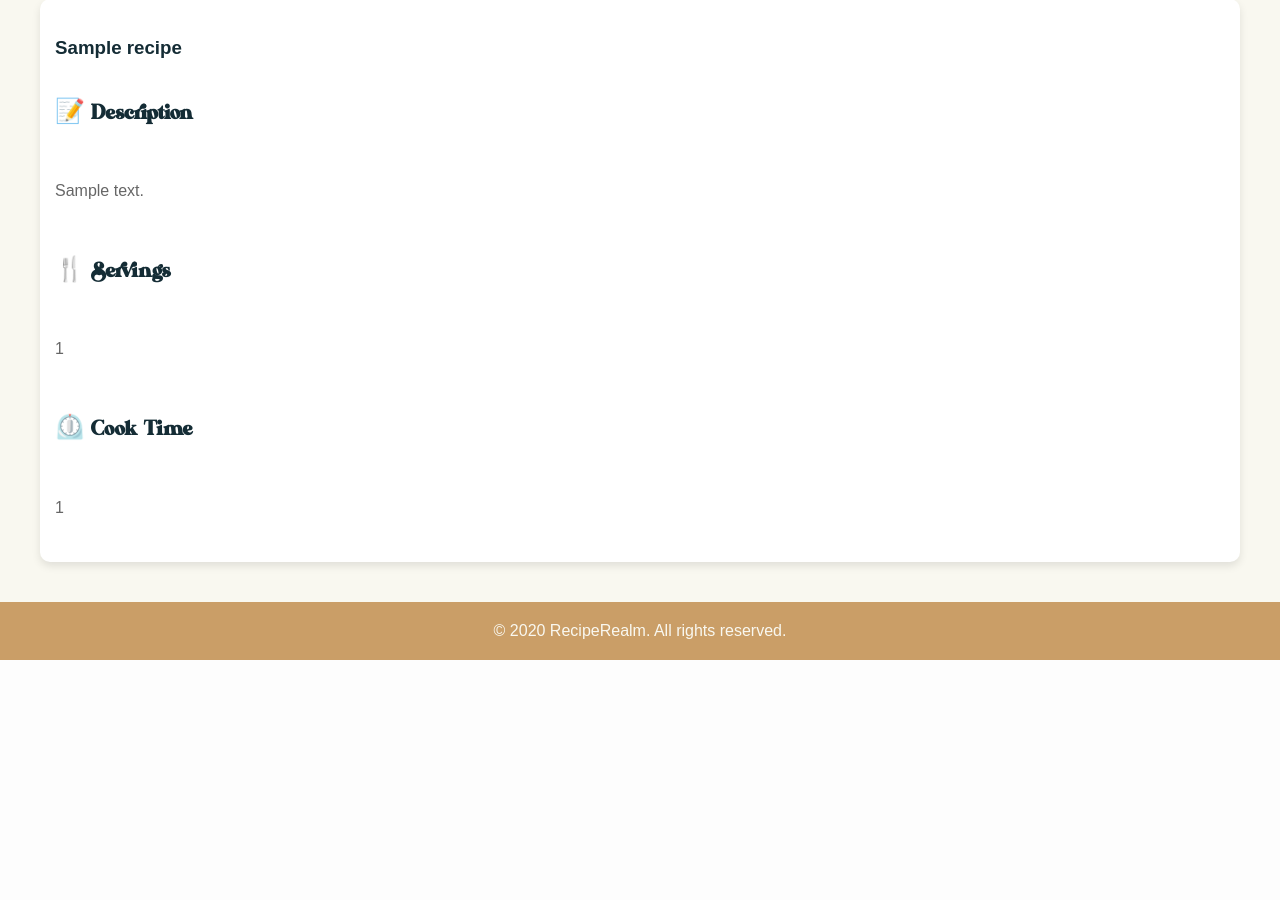
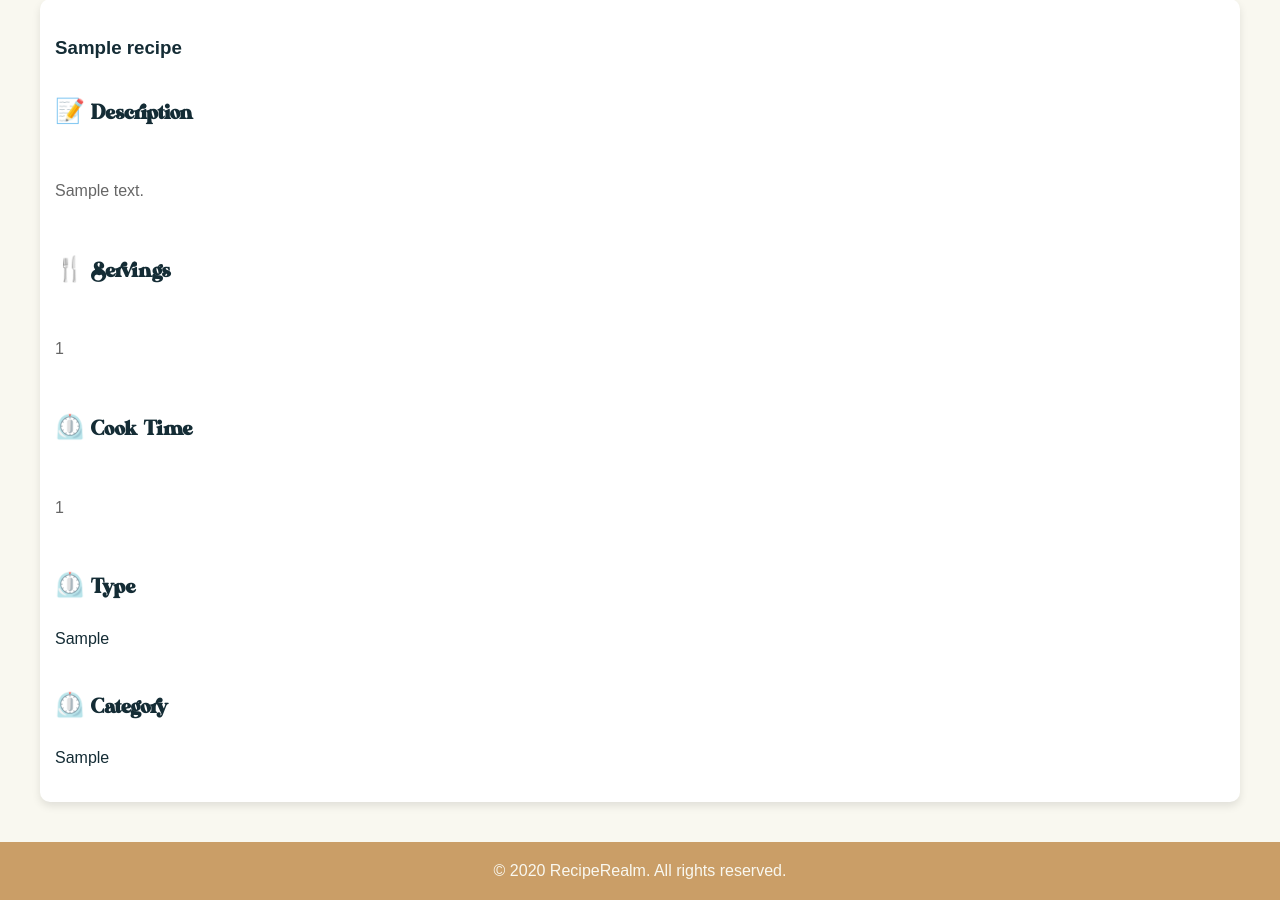
Before and after one commit to jorgegarcelan/web_apps, a Flask app: template Recipes/templates/recipes/recipes.html in a window 1280 px wide. Shown: the part 294-1194 px from the top of the page. Before the commit the page ends 954 px from the top, so only its background shows below. Run offline with Flask 3, Linux system fonts and the light colour scheme; tables that the repository leaves empty hold one stand-in row (values such as "Sample post"); the template is opened without the code that fills it: values that come from a table or form of the project are taken from there, most other values are stand-ins (such as "Sample title", 1, 10 or a date in 2020).

Commit message:
updated recipes.html

```diff
--- a/Recipes/templates/recipes/recipes.html
+++ b/Recipes/templates/recipes/recipes.html
@@ -26,6 +26,14 @@ User
           <h2>⏲️ Cook Time</h3>
           <p>{{ recipe.cook_time }}</p>
       </span>
+      <span class="recipe-type_food">
+        <h2>⏲️ Type </h3>
+        <p>{{ recipe.type_food }}</p>
+    </span>
+    <span class="recipe-category_food">
+      <h2>⏲️ Category </h3>
+      <p>{{ recipe.category_food }}</p>
+  </span>
   </div>
 </div>
 {% endblock %}
--- a/Recipes/templates/user/user.html
+++ b/Recipes/templates/user/user.html
@@ -66,7 +66,7 @@ User
 {% if current_user.id == user.id: %}
   <div class="bookmark">
     <div class="bookmark-header">
-      <h1> 📂 Bookmarked Recipes </h1>
+      <h1> 🤎 Bookmarked Recipes </h1>
     </div>
     <div class="bookmark-container">
     </div>
```
